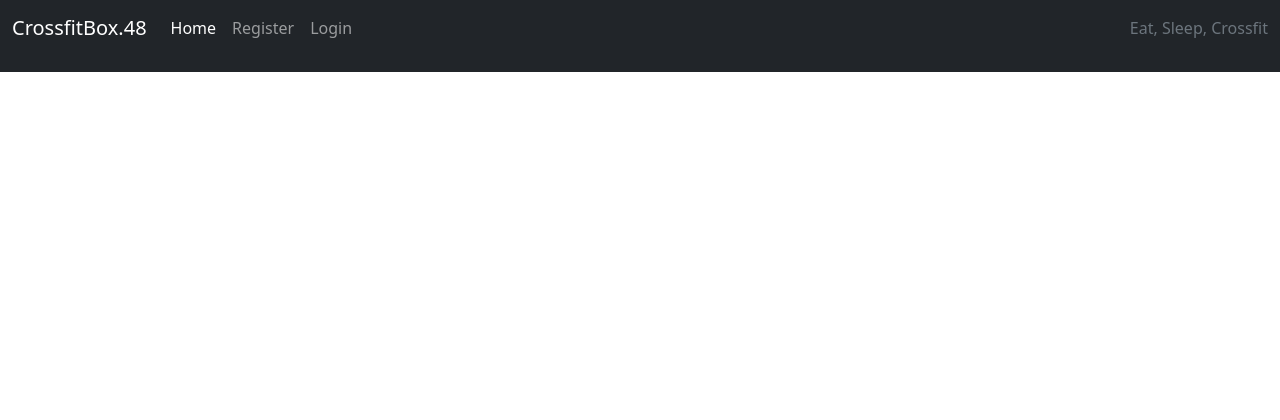
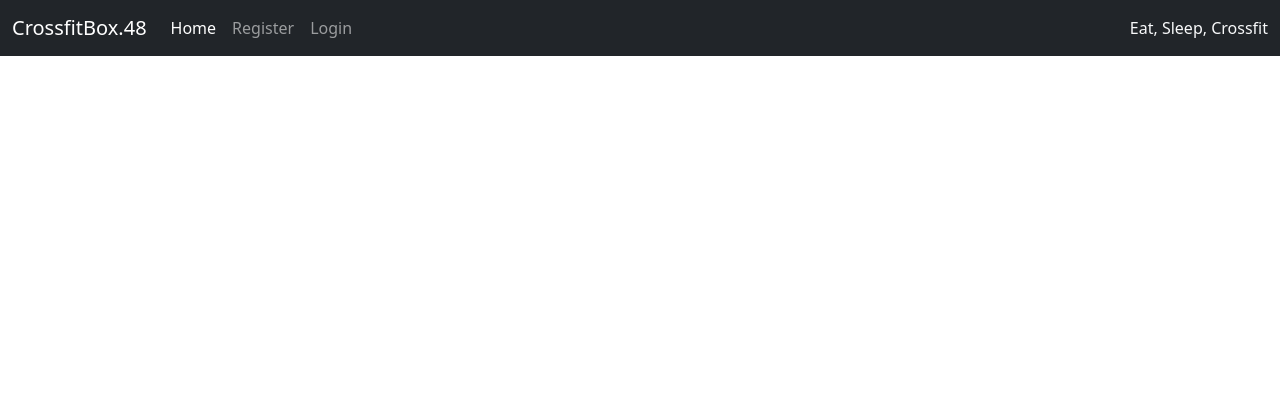
Before and after one commit to Carrie8348/pt4-djangoblog, a Django app: page / in a window 1280 px wide. Shown: the top 420 px of the page. Run offline with Django 3.2, Linux system fonts and the light colour scheme; data that the repository does not hold is empty; parts of the project's set-up code (start-up, migrations or seed data) failed here and were passed over.

Commit message:
adjust background and nav color

```diff
--- a/templates/base.html
+++ b/templates/base.html
@@ -52,13 +52,13 @@
                     {% endif %}
 
                 </ul>
-                <span class="navbar-text text-muted">
+                <span class="navbar-text text-light">
                     Eat, Sleep, Crossfit
                 </span>
             </div>
         </div>
     </nav>
-    <div class="container bg-dark" >
+    <div class="container bg-gradient-light" >
         <div class="row">
             <div class="col-md-8 offset-md-2">
                 {% for message in messages %}
@@ -71,7 +71,7 @@
         </div>
     </div>
 
-    <main class="flex-shrink-0 main-bg bg-dark">
+    <main class="flex-shrink-0 main-bg bg-gradient-light">
 
         {% block content %}
         <!-- Content Goes here -->
```
